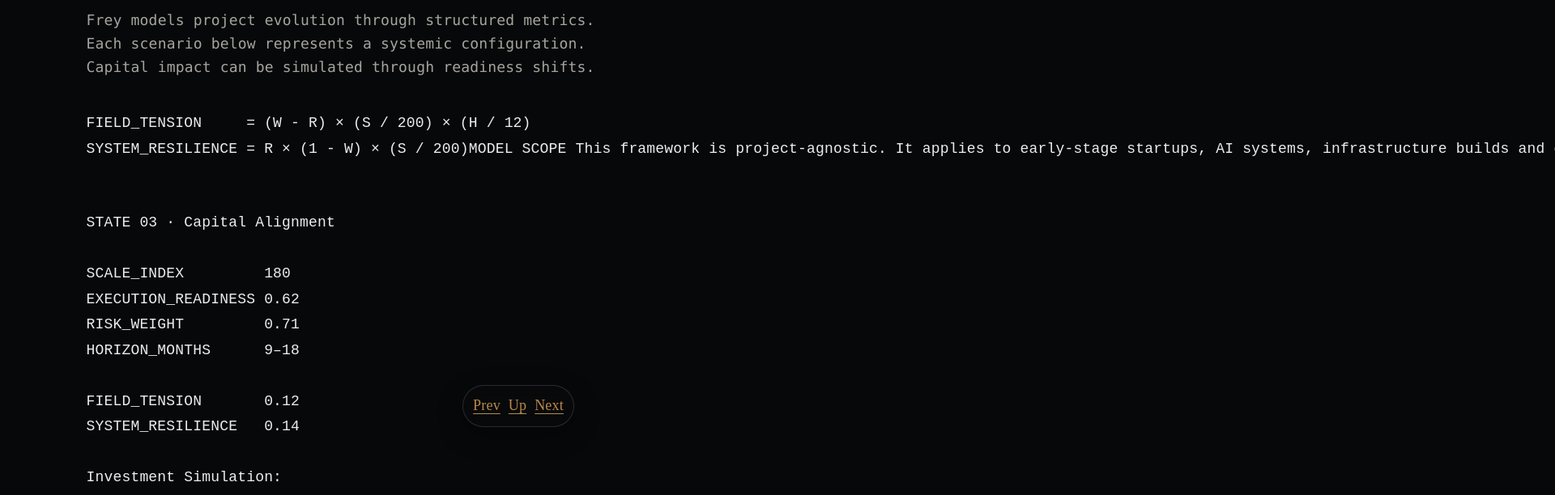
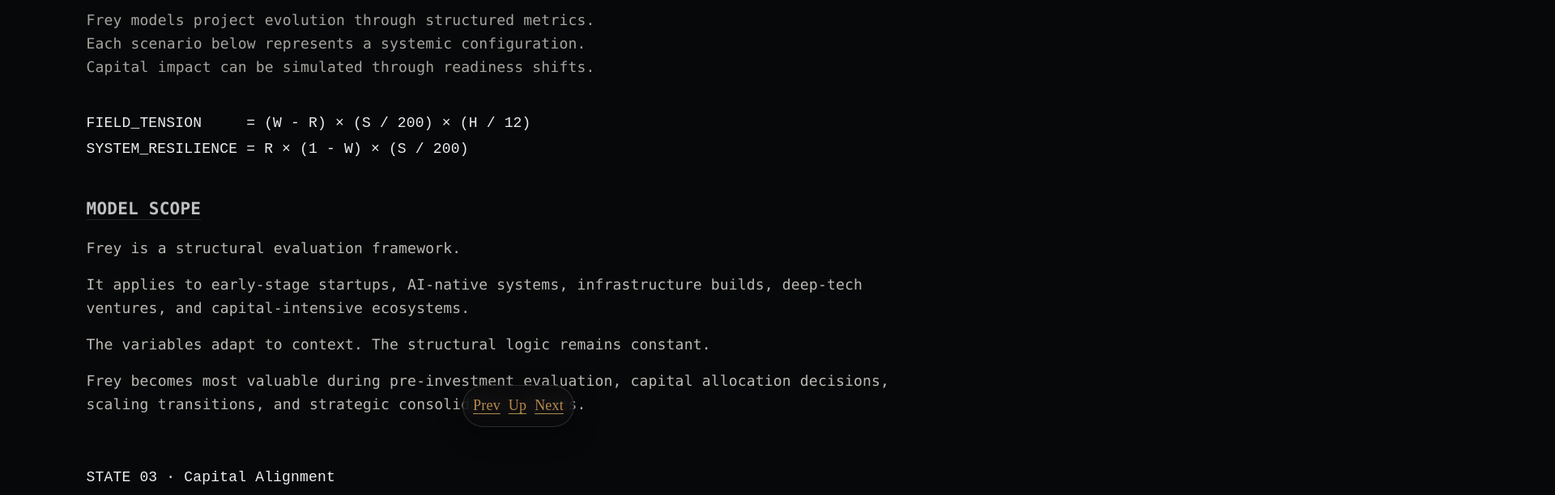
Before and after one commit to AiBhrigu/bhrigu-portal, a Next.js app: page /reading in a window 1280 px wide. Shown: the part 260-872 px from the top of the page at 81% size, 1920 px wide, since content can reach past the window. Built offline with nearby package versions, Linux system fonts and the light colour scheme.

Commit message:
FREY /reading layout fix + expanded model scope v1.0

```diff
--- a/pages/reading.js
+++ b/pages/reading.js
@@ -12,16 +12,28 @@ export default function Reading() {
       <pre style={{ marginTop: "40px" }}>
 {`FIELD_TENSION     = (W - R) × (S / 200) × (H / 12)
 SYSTEM_RESILIENCE = R × (1 - W) × (S / 200)`}
+      </pre>
 
-MODEL SCOPE
-
-This framework is project-agnostic.
-It applies to early-stage startups, AI systems,
-infrastructure builds and capital-intensive ventures.
-
-Variables adapt to context.
-Structural logic remains constant.
-      </pre>
+      <section style={{ marginTop: "40px", opacity: 0.8 }}>
+        <h3>MODEL SCOPE</h3>
+        <p>
+          Frey is a structural evaluation framework.
+        </p>
+        <p>
+          It applies to early-stage startups, AI-native systems,
+          infrastructure builds, deep-tech ventures,
+          and capital-intensive ecosystems.
+        </p>
+        <p>
+          The variables adapt to context.
+          The structural logic remains constant.
+        </p>
+        <p>
+          Frey becomes most valuable during pre-investment evaluation,
+          capital allocation decisions, scaling transitions,
+          and strategic consolidation phases.
+        </p>
+      </section>
 
       <section style={{ marginTop: "60px" }}>
         <pre>
@@ -45,8 +57,8 @@ SYSTEM_RESILIENCE   0.20`}
 
       <p style={{ marginTop: "80px", opacity: 0.6 }}>
         Frey does not describe a single project.
-It models structural balance across evolving systems.
-Capital acts as a measurable vector within that balance.
+        It models structural balance across evolving systems.
+        Capital acts as a measurable vector within that balance.
       </p>
     </main>
   )
```
